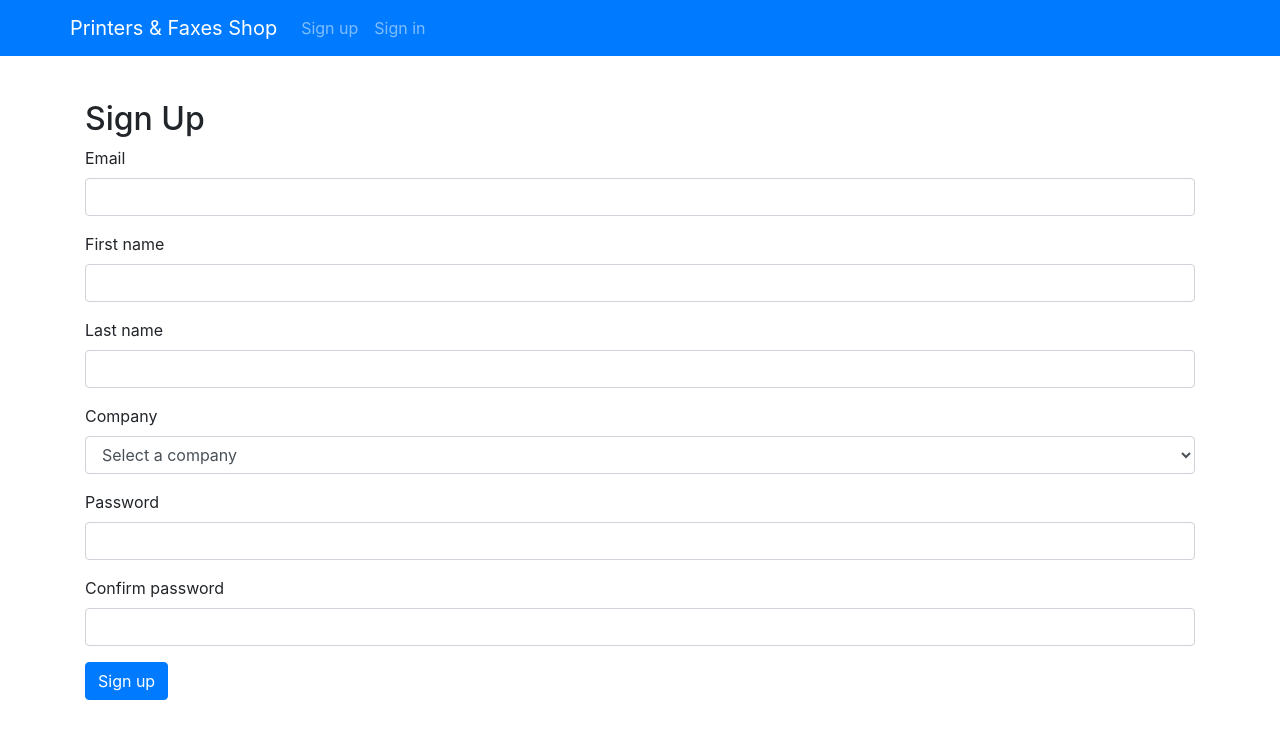
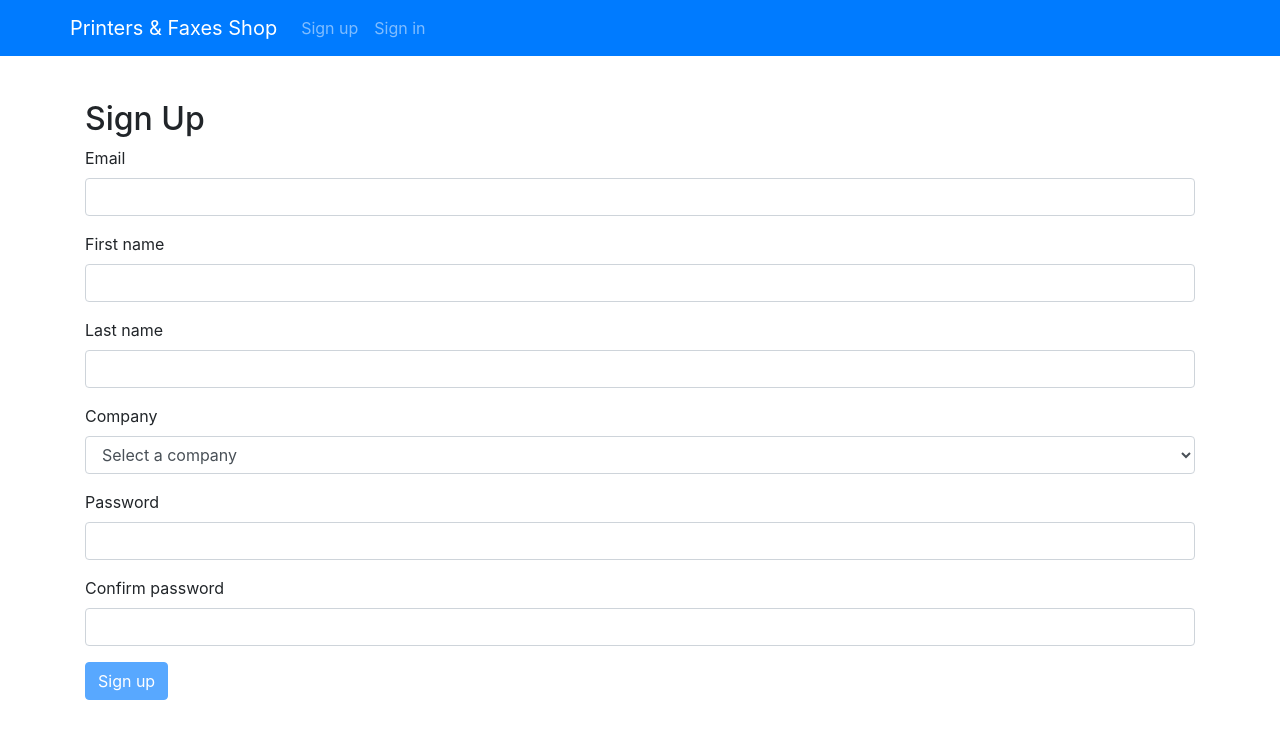
Before and after one commit to dloranc/printers-shop, a React (Create React App) app: page /sign-up in a window 1280 px wide. Shown: the top 738 px of the page. Built offline with nearby package versions, Linux system fonts and the light colour scheme; data requests are answered from the project's data file.

Commit message:
The submit button is enabled when the form is valid and isn't submitting

```diff
--- a/src/components/User/SignIn/Form/Form.js
+++ b/src/components/User/SignIn/Form/Form.js
@@ -70,6 +70,7 @@ class SignInForm extends React.Component {
                         touched,
                         isSubmitting,
                         handleBlur,
+                        isValid,
                     }
                 ) => (
                     <Form noValidate onSubmit={handleSubmit}>
@@ -109,7 +110,7 @@ class SignInForm extends React.Component {
                             </Form.Control.Feedback>
                         </Form.Group>
 
-                        <Button variant="primary" type="submit" disabled={isSubmitting}>Sign in</Button>
+                        <Button variant="primary" type="submit" disabled={!isValid || isSubmitting}>Sign in</Button>
                     </Form>
                 )}
             />
--- a/src/components/User/SignUp/Form/Form.js
+++ b/src/components/User/SignUp/Form/Form.js
@@ -82,6 +82,7 @@ class SignUpForm extends React.Component {
                         errors,
                         isSubmitting,
                         handleBlur,
+                        isValid,
                         touched,
                     }
                 ) => (
@@ -201,7 +202,7 @@ class SignUpForm extends React.Component {
                             </Form.Control.Feedback>
                         </Form.Group>
 
-                        <Button variant="primary" type="submit" disabled={isSubmitting}>Sign up</Button>
+                        <Button variant="primary" type="submit" disabled={!isValid || isSubmitting}>Sign up</Button>
                     </Form>
                 )}
             />
```
